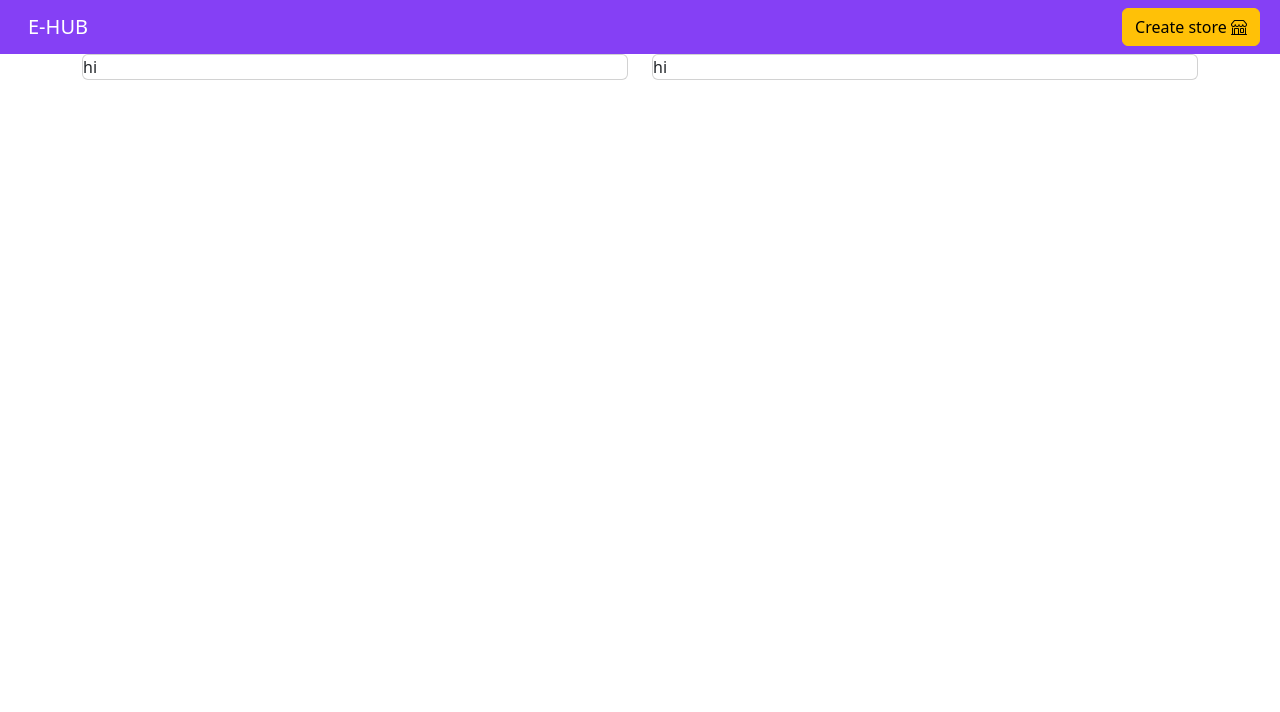
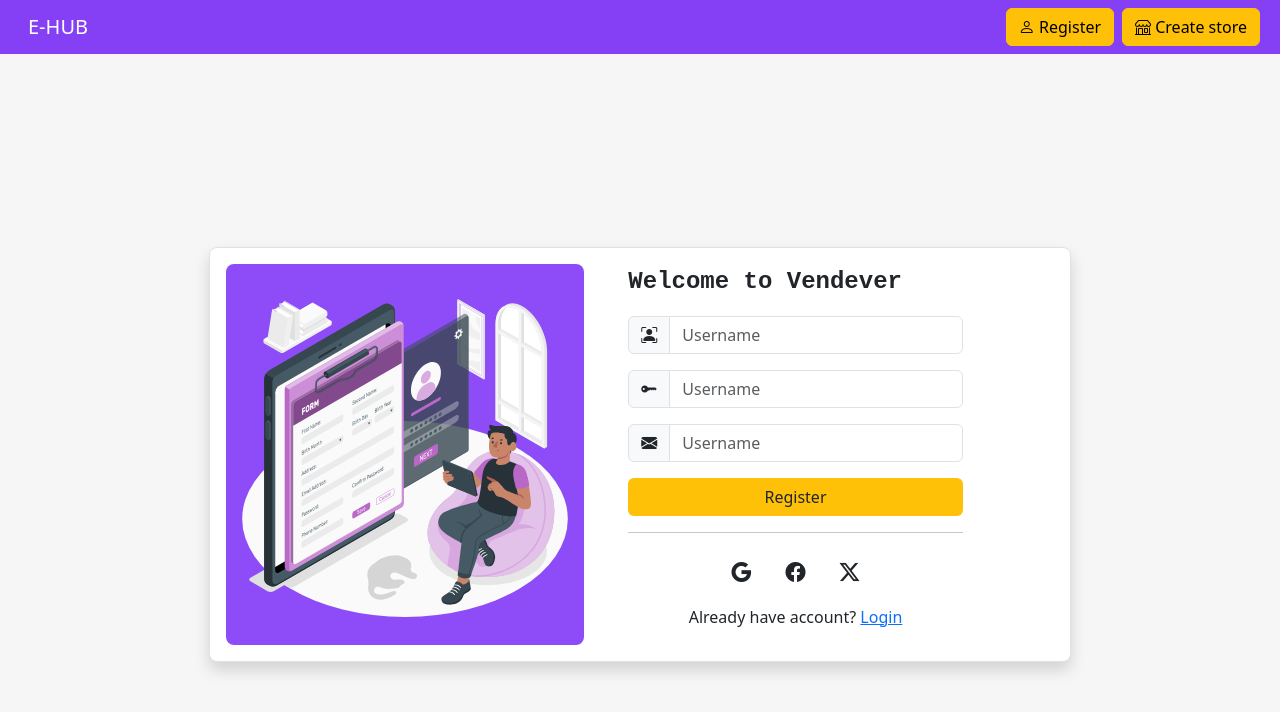
Before and after one commit to AbhishekGurusamy/E-HUB-Frontend, an Angular app: page /register in a window 1280 px wide. Shown: the top 712 px of the page. Built offline with nearby package versions, Linux system fonts and the light colour scheme.

Commit message:
register ui

```diff
--- a/src/app/app.component.html
+++ b/src/app/app.component.html
@@ -19,18 +19,11 @@
       <div class="d-flex justify-content-end">
         <div class="collapse navbar-collapse" id="navbarNavDropdown">
           <ul class="navbar-nav">
-            <!-- <li class="nav-item dropdown"> -->
-              <!-- <button class="btn me-2 px-0 py-0">
-                <a class="nav-link dropdown-toggle text-white" href="#" role="button" data-bs-toggle="dropdown" aria-expanded="false">
-                  <i class="bi bi-person-circle text-white"></i> Login
-                </a>
-                <ul class="dropdown-menu">
-                  <li><a class="dropdown-item" href="#"><i class="bi bi-box-arrow-in-right"></i> sign in</a></li>
-                </ul>
-              </button> -->
-            <!-- </li> -->
             <li class="nav-item">
-              <button class="btn btn-warning me-2" routerLink="createstore">Create store <i class="bi bi-shop"></i></button>
+              <button class="btn btn-warning me-2" routerLink="register"><i class="bi bi-person"></i> Register</button>
+            </li>
+            <li class="nav-item">
+              <button class="btn btn-warning me-2" routerLink="createstore"><i class="bi bi-shop"></i> Create store</button>
             </li>
           </ul>
         </div>
--- a/src/app/register/register.component.css
+++ b/src/app/register/register.component.css
@@ -0,0 +1,9 @@
+.container-fluid{
+    background-color: rgb(247, 246, 246);
+}
+/* .box-area{
+    width: 930px;
+} */
+.para{
+    font-family:'Courier New', Courier, monospace;
+}
--- a/src/app/register/register.component.html
+++ b/src/app/register/register.component.html
@@ -1,14 +1,44 @@
-<div class="container">
-    <div class="row justify-content-center align-items-center">
-        <div class="col-6">
-            <div class="card">
-                hi
+<div class="container-fluid d-flex justify-content-center align-items-center  min-vh-100">
+    <div class="row border rounded-3 bg-white shadow box-area">
+
+        <div class="col-md-5 my-3 mx-3 rounded-3 d-flex justify-content-center align-items-center flex-column " style="background-color: #8e4cf8;">
+            <div class="featured-image my-3">
+                <img src="./assets/images/register.svg" class="img-fluid rounded-4" alt="no img" style="width: 450px;">
+            </div>
+            <!-- <p class="text-white fs-5 para">Welcome to Vendever</p> -->
+        </div>
+
+        <div class="col-md-5 mx-3 my-3">
+            <p class="fs-4 para"><b>Welcome to Vendever</b></p>
+            <form>
+                <div class="input-group mb-3">
+                    <span class="input-group-text" id="basic-addon1"><i class="bi bi-person-bounding-box"></i></span>
+                    <input type="text" class="form-control" placeholder="Username" aria-label="Username" aria-describedby="basic-addon1">
+                </div>
+                <div class="input-group mb-3">
+                    <span class="input-group-text" id="basic-addon1"><i class="bi bi-key-fill"></i></span>
+                    <input type="text" class="form-control" placeholder="Username" aria-label="Username" aria-describedby="basic-addon1">
+                </div>
+                <div class="input-group mb-3">
+                    <span class="input-group-text" id="basic-addon1"><i class="bi bi-envelope-fill"></i></span>
+                    <input type="text" class="form-control" placeholder="Username" aria-label="Username" aria-describedby="basic-addon1">
+                </div>
+                <button class="btn bg-warning col-12 mx-auto">Register</button>
+            </form>
+            <hr>
+            <div class="row">
+                <div class="col-12 text-center px-3">
+                    <button class="btn btn-lg"><i class="bi bi-google"></i></button>
+                    <button class="btn btn-lg"><i class="bi bi-facebook"></i></button>
+                    <button class="btn btn-lg"><i class="bi bi-twitter-x"></i></button>
+                </div>
+            </div>
+            <div class="row mt-2">
+                <div class="col-md-12 text-center">
+                    <p>Already have account? <a href="#">Login</a></p>
+                </div>
             </div>
         </div>
-        <div class="col-6">
-            <div class="card">
-                hi
-            </div>
-        </div>
+
     </div>
 </div>
```
Also changed, not shown: src/assets/images/register.svg (added).
